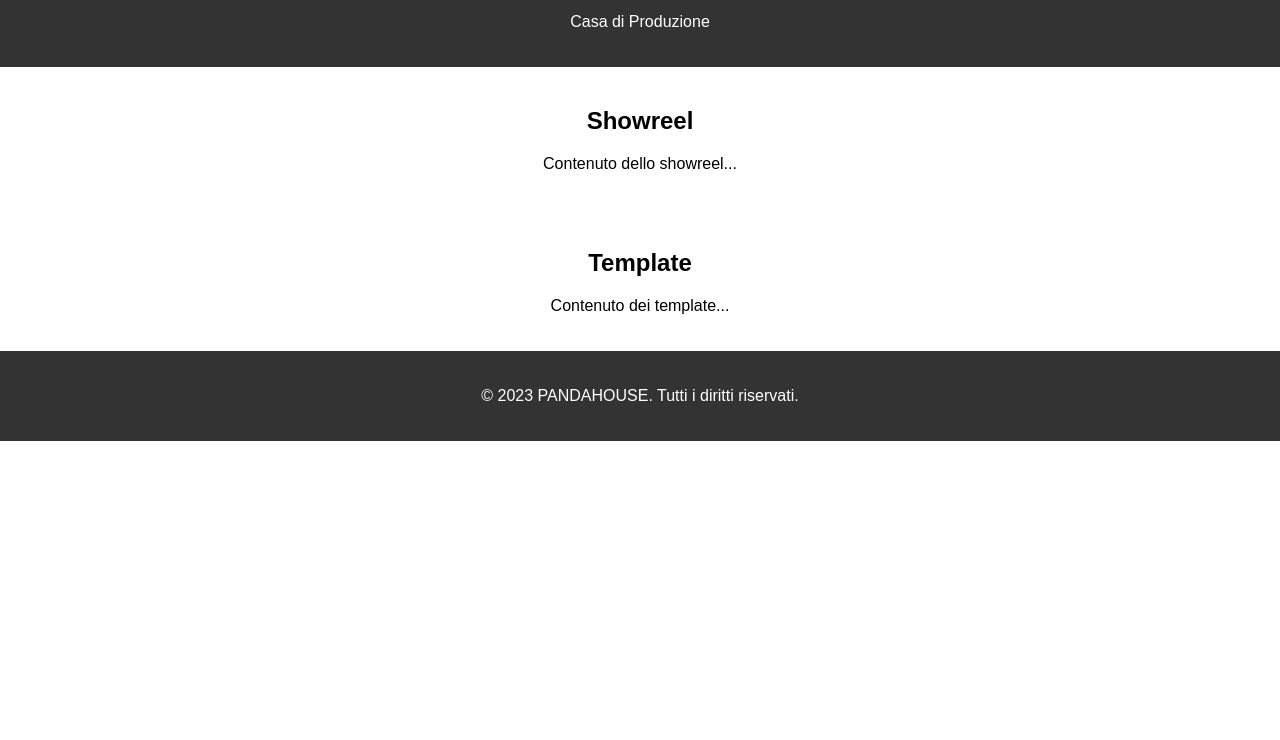
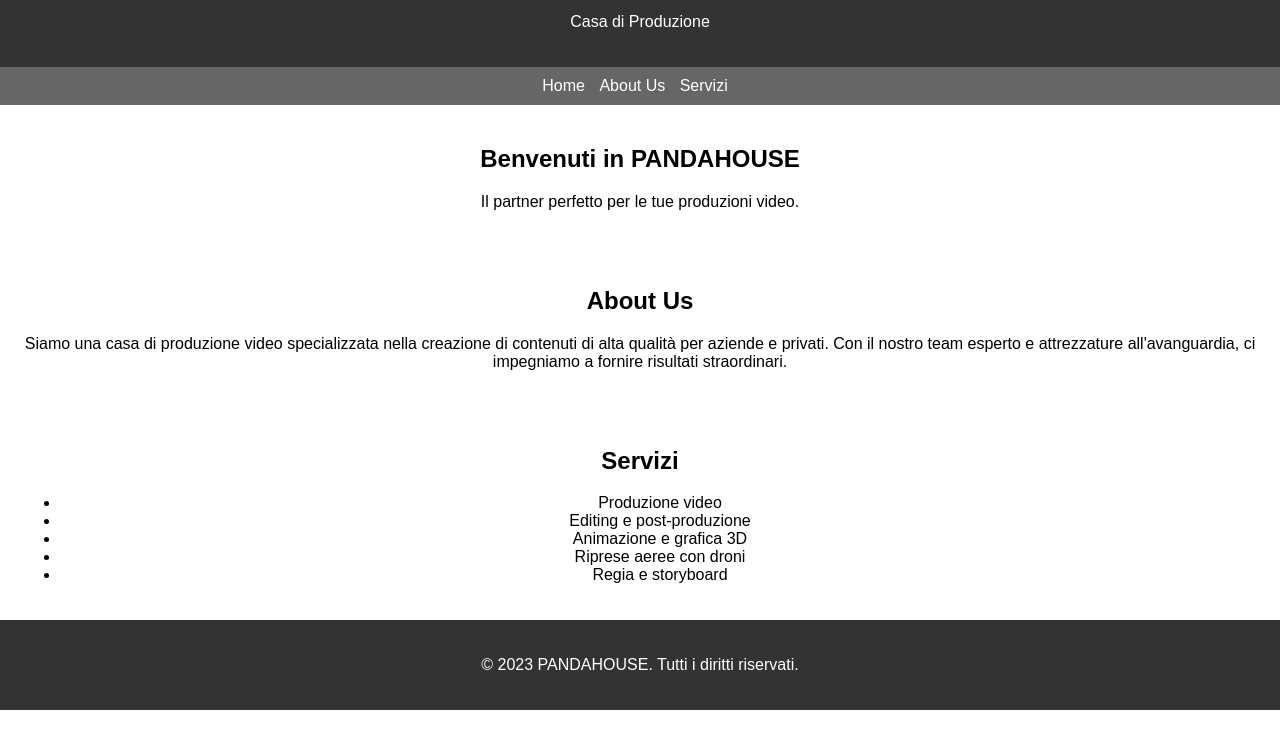
Before and after one commit to rafparopandahouse/pandahouse.it, a plain HTML site: page index.html in a window 1280 px wide. Shown: the part 60-800 px from the top of the page. Drawn offline with Linux system fonts and the light colour scheme.

Commit message:
Update index.html

```diff
--- a/index.html
+++ b/index.html
@@ -20,6 +20,29 @@
       margin: 0;
     }
 
+    nav {
+      background-color: #666;
+      color: #fff;
+      padding: 10px;
+      text-align: center;
+    }
+
+    nav ul {
+      list-style-type: none;
+      padding: 0;
+      margin: 0;
+    }
+
+    nav ul li {
+      display: inline;
+      margin-right: 10px;
+    }
+
+    nav ul li a {
+      color: #fff;
+      text-decoration: none;
+    }
+
     section {
       padding: 20px;
       text-align: center;
@@ -39,14 +62,33 @@
     <p>Casa di Produzione</p>
   </header>
 
-  <section>
-    <h2>Showreel</h2>
-    <p>Contenuto dello showreel...</p>
+  <nav>
+    <ul>
+      <li><a href="#home">Home</a></li>
+      <li><a href="#about">About Us</a></li>
+      <li><a href="#services">Servizi</a></li>
+    </ul>
+  </nav>
+
+  <section id="home">
+    <h2>Benvenuti in PANDAHOUSE</h2>
+    <p>Il partner perfetto per le tue produzioni video.</p>
   </section>
 
-  <section>
-    <h2>Template</h2>
-    <p>Contenuto dei template...</p>
+  <section id="about">
+    <h2>About Us</h2>
+    <p>Siamo una casa di produzione video specializzata nella creazione di contenuti di alta qualità per aziende e privati. Con il nostro team esperto e attrezzature all'avanguardia, ci impegniamo a fornire risultati straordinari.</p>
+  </section>
+
+  <section id="services">
+    <h2>Servizi</h2>
+    <ul>
+      <li>Produzione video</li>
+      <li>Editing e post-produzione</li>
+      <li>Animazione e grafica 3D</li>
+      <li>Riprese aeree con droni</li>
+      <li>Regia e storyboard</li>
+    </ul>
   </section>
 
   <footer>
```
